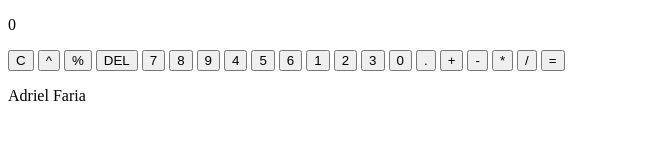
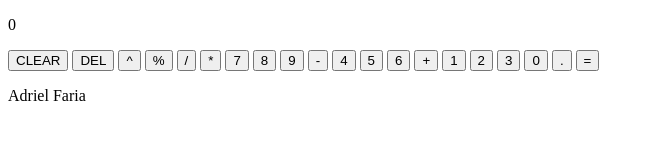
Before and after one commit to br-adriel/js-calculator, a plain HTML site: page index.html in a window 1280 px wide. Shown: the whole page, without its empty margins (0-654 px from the left). Drawn offline with Linux system fonts and the light colour scheme.

Commit message:
Reorganiza botoes para usar css

```diff
--- a/index.html
+++ b/index.html
@@ -12,6 +12,9 @@
       href="https://fonts.googleapis.com/css2?family=Inter&display=swap"
       rel="stylesheet"
     />
+
+    <!-- CSS -->
+    <link rel="stylesheet" href="style.css" />
     <title>Calculadora</title>
   </head>
   <body>
@@ -19,26 +22,26 @@
       <section class="calculator">
         <p class="display" id="display">0</p>
         <div class="botoes">
-          <button class="operador limpar">C</button>
-          <button class="operador">^</button>
-          <button class="operador">%</button>
-          <button class="operador limpar">DEL</button>
-          <button class="num">7</button>
-          <button class="num">8</button>
-          <button class="num">9</button>
-          <button class="num">4</button>
-          <button class="num">5</button>
-          <button class="num">6</button>
-          <button class="num">1</button>
-          <button class="num">2</button>
-          <button class="num">3</button>
-          <button class="num">0</button>
-          <button class="operador">.</button>
-          <button class="operador">+</button>
-          <button class="operador">-</button>
-          <button class="operador">*</button>
-          <button class="operador">/</button>
-          <button class="operador">=</button>
+          <button class="operador limpar" id="limpar">CLEAR</button>
+          <button class="operador limpar" id="del">DEL</button>
+          <button class="operador" id="potencia">^</button>
+          <button class="operador" id="porcento">%</button>
+          <button class="operador" id="dividir">/</button>
+          <button class="operador" id="vezes">*</button>
+          <button class="num" id="sete">7</button>
+          <button class="num" id="oito">8</button>
+          <button class="num" id="nove">9</button>
+          <button class="operador" id="menos">-</button>
+          <button class="num" id="quatro">4</button>
+          <button class="num" id="cinco">5</button>
+          <button class="num" id="seis">6</button>
+          <button class="operador" id="mais">+</button>
+          <button class="num" id="um">1</button>
+          <button class="num" id="dois">2</button>
+          <button class="num" id="tres">3</button>
+          <button class="num" id="zero">0</button>
+          <button class="num" id="ponto">.</button>
+          <button class="operador igual" id="igual">=</button>
         </div>
       </section>
     </main>
```
